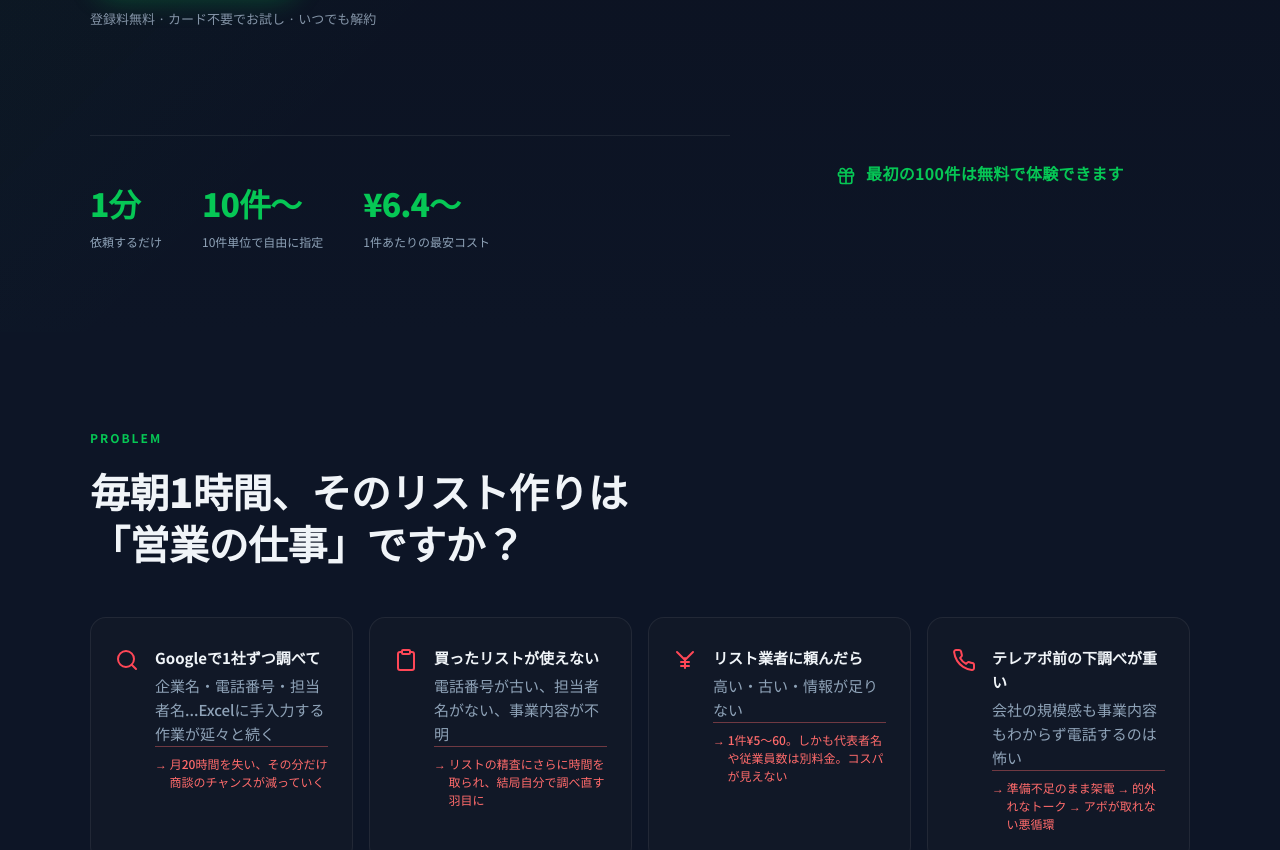
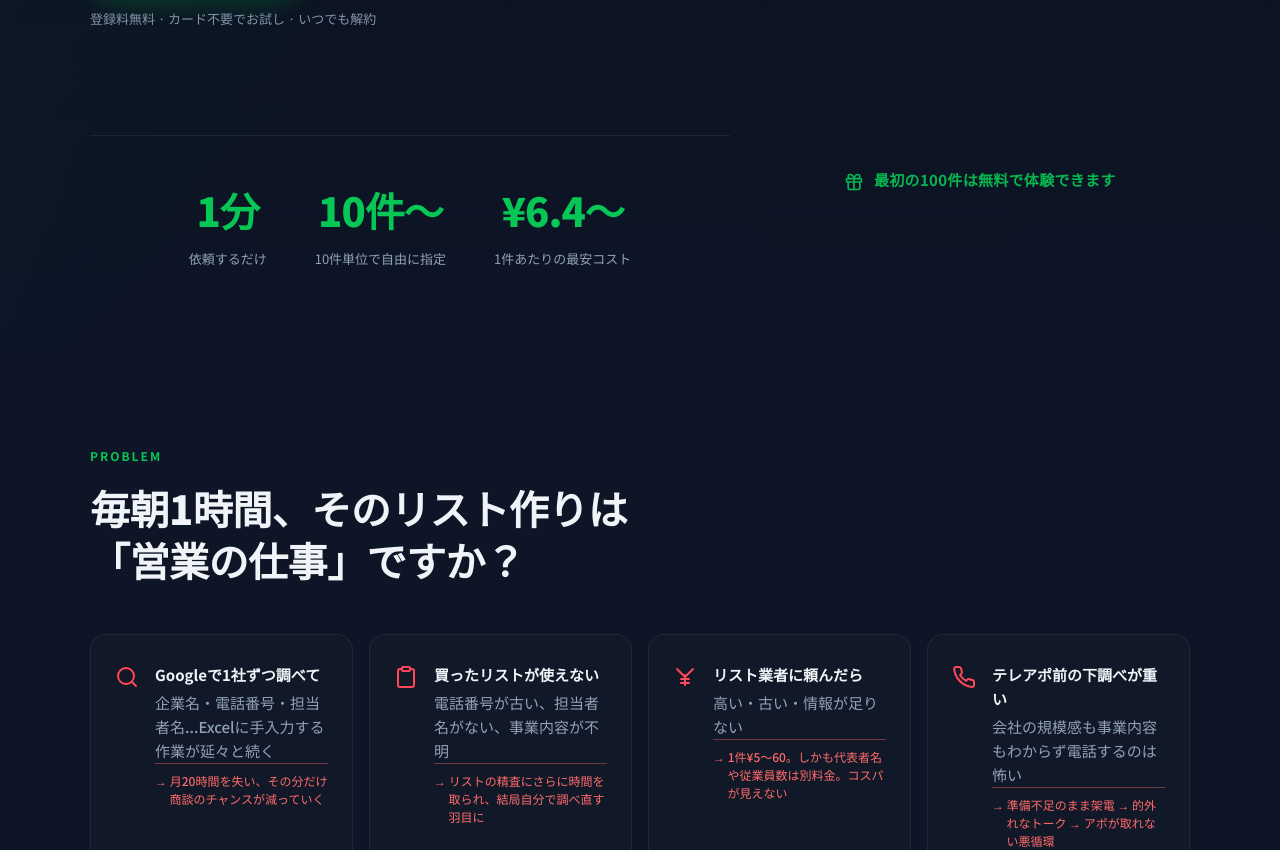
Before and after one commit to huz114/autolist, a Next.js app: page / in a window 1280 px wide. Shown: the part 702-1552 px from the top of the page. Built offline with nearby package versions, Linux system fonts and the light colour scheme; no server answers; the database is empty.

Commit message:
hero-stats中央寄せ+大きく表示、無料バッジをstats下に配置
Co-Authored-By: Claude Opus 4.6 (1M context) <noreply@anthropic.com>

```diff
--- a/src/app/lp.css
+++ b/src/app/lp.css
@@ -210,22 +210,24 @@ summary:focus-visible,
 }
 .hero-stats {
   display: flex;
-  gap: 40px;
+  gap: 48px;
   margin-top: 64px;
   padding-top: 40px;
   border-top: 1px solid var(--border);
   opacity: 1;
+  justify-content: center;
+  text-align: center;
 }
 .stat-num {
-  font-size: 32px;
+  font-size: 40px;
   font-weight: 900;
   color: var(--accent);
   letter-spacing: -1px;
 }
 .stat-label {
-  font-size: 12px;
+  font-size: 13px;
   color: var(--text-secondary);
-  margin-top: 2px;
+  margin-top: 4px;
 }
 
 @keyframes fadeUp {
--- a/src/app/page.tsx
+++ b/src/app/page.tsx
@@ -500,7 +500,7 @@ export default function Home() {
               <div className="stat-label">1件あたりの最安コスト</div>
             </div>
           </div>
-          <p className="hero-free-badge" style={{ marginTop: 24, textAlign: "center", fontSize: 16, color: "var(--accent)", fontWeight: 700, letterSpacing: "0.02em" }}>
+          <p className="hero-free-badge" style={{ marginTop: 20, textAlign: "center", fontSize: 15, color: "var(--accent)", fontWeight: 600, letterSpacing: "0.02em", opacity: 0.9 }}>
             <IconGift /> 最初の100件は無料で体験できます
           </p>
         </div>
```
